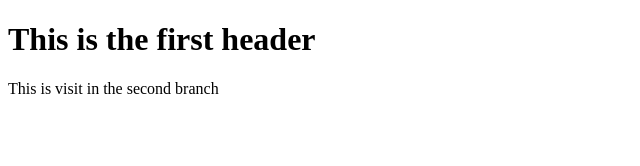
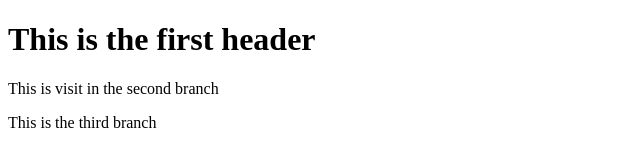
Before and after one commit to bvdaviesjr/master-git, a plain HTML site: page index.html in a window 1280 px wide. Shown: the whole page, without its empty margins (0-640 px from the left). Drawn offline with Linux system fonts and the light colour scheme.

Commit message:
Update index.html
Third content added.

```diff
--- a/index.html
+++ b/index.html
@@ -12,6 +12,7 @@
 
     <h1> This is the first header</h1>
     <p>This is visit in the second branch</p>
+    <p> This is the third branch</p>
 </body>
 
 </html>
```
